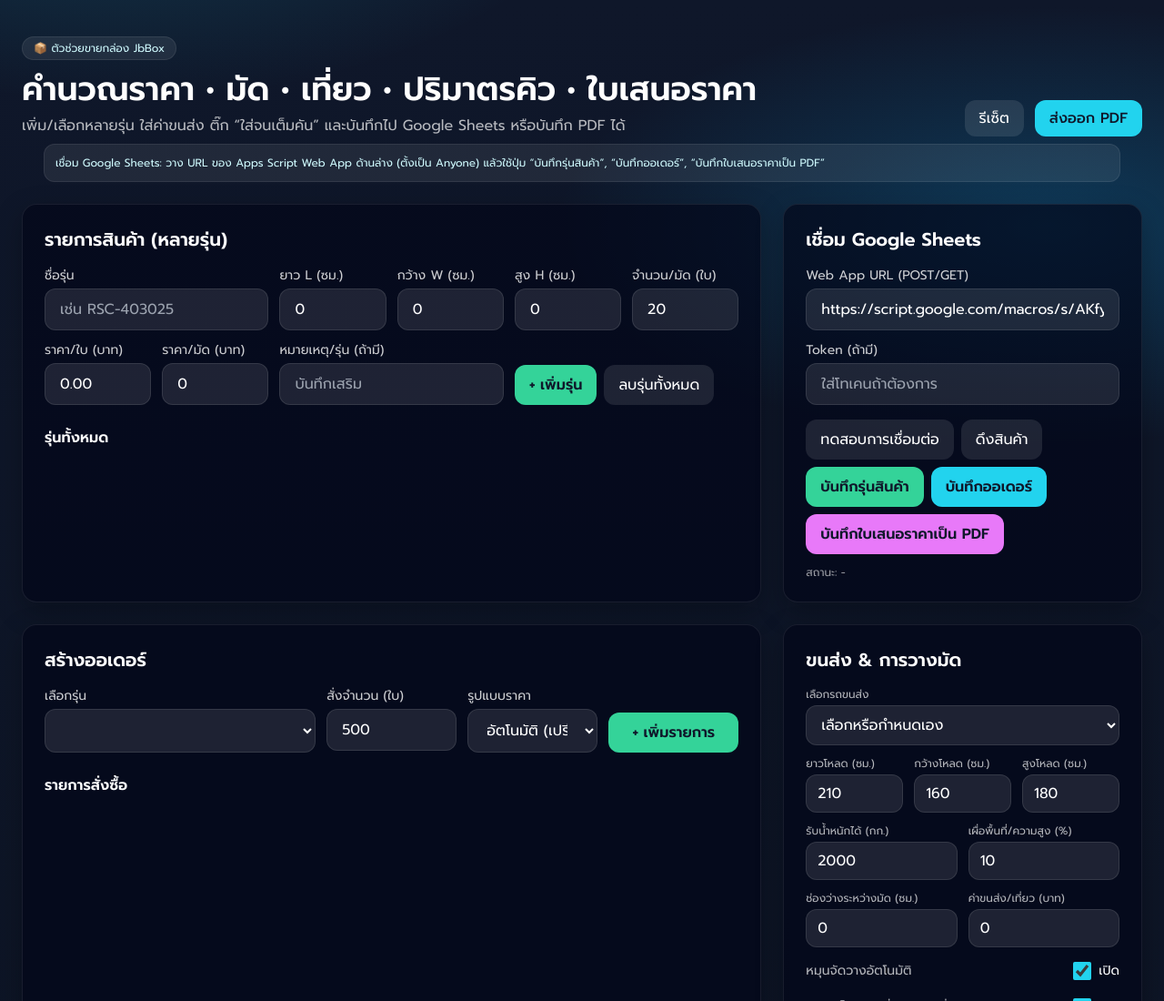
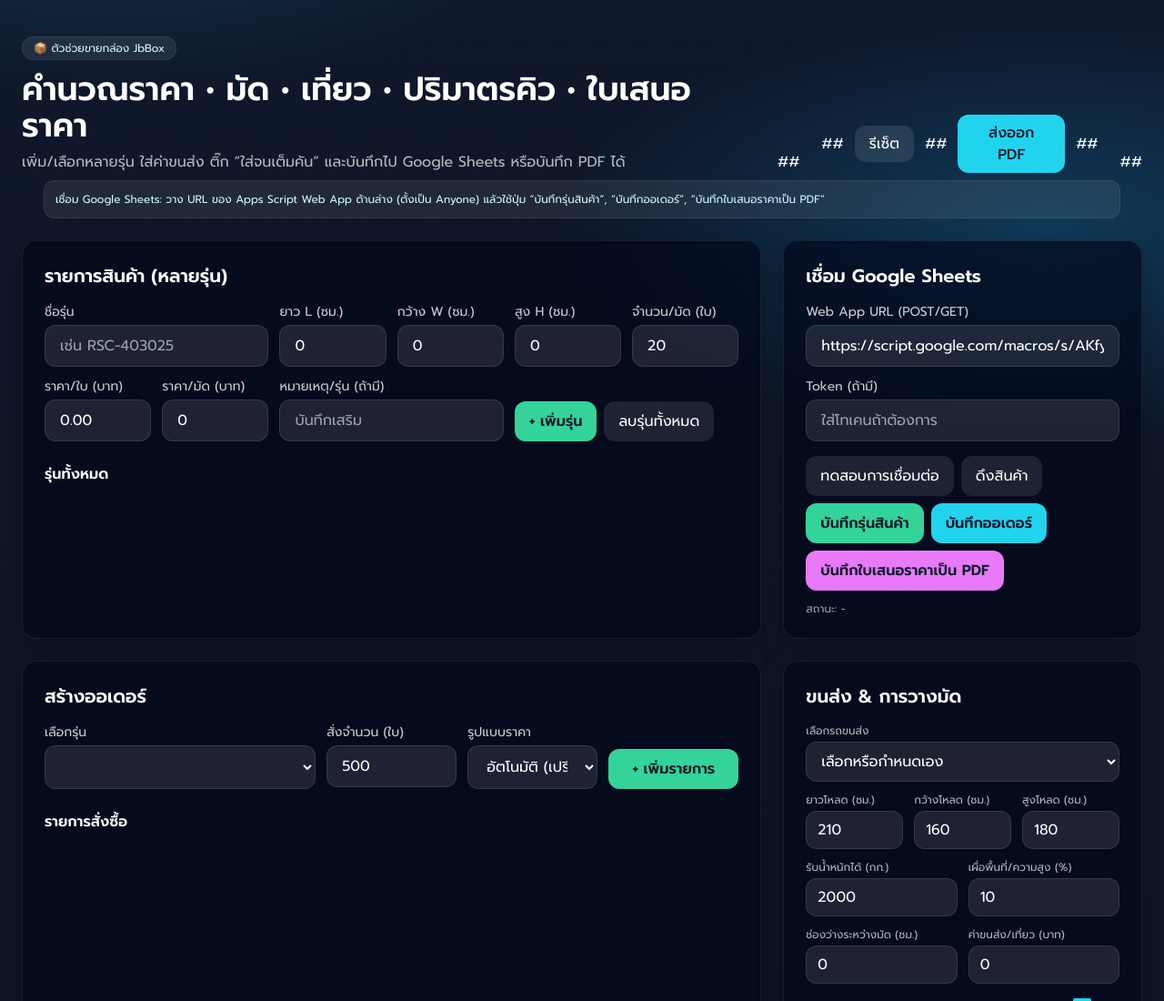
Before and after one commit to kigabu14/Ji-Ji-box, a plain HTML site: page index.html in a window 1280 px wide. Shown: the top 1100 px of the page at 91% size. Drawn offline with nearby package versions, Linux system fonts and the light colour scheme.

Commit message:
Update index.html

```diff
--- a/index.html
+++ b/index.html
@@ -26,11 +26,11 @@
         <h1 class="text-3xl md:text-4xl font-semibold mt-3">คำนวณราคา • มัด • เที่ยว • ปริมาตรคิว • ใบเสนอราคา</h1>
         <p class="text-white/70 mt-2">เพิ่ม/เลือกหลายรุ่น ใส่ค่าขนส่ง ติ๊ก “ใส่จนเต็มคัน” และบันทึกไป Google Sheets หรือบันทึก PDF ได้</p>
       </div>
-      <div class="flex items-center gap-3">
-        <button id="btnPing" class="px-4 py-2 rounded-xl bg-white/10 hover:bg-white/20 transition">รีเซ็ต</button>
-        <button id="btnSavePDF" class="px-4 py-2 rounded-xl bg-cyan-400 hover:bg-cyan-300 text-slate-900 font-medium transition">ส่งออก PDF</button>
-      </div>
-    </div>
+      ##<div class="flex items-center gap-3">
+      ##  <button id="btnPing" class="px-4 py-2 rounded-xl bg-white/10 hover:bg-white/20 transition">รีเซ็ต</button>
+        ##<button id="btnSavePDF" class="px-4 py-2 rounded-xl bg-cyan-400 hover:bg-cyan-300 text-slate-900 font-medium transition">ส่งออก PDF</button>
+     ## </div>
+ ##   </div>
     <div class="max-w-7xl mx-auto px-6 mt-2">
       <div class="rounded-xl p-3 chip text-xs text-cyan-100">
         เชื่อม Google Sheets: วาง URL ของ Apps Script Web App ด้านล่าง (ตั้งเป็น Anyone) แล้วใช้ปุ่ม “บันทึกรุ่นสินค้า”, “บันทึกออเดอร์”, “บันทึกใบเสนอราคาเป็น PDF”
```
